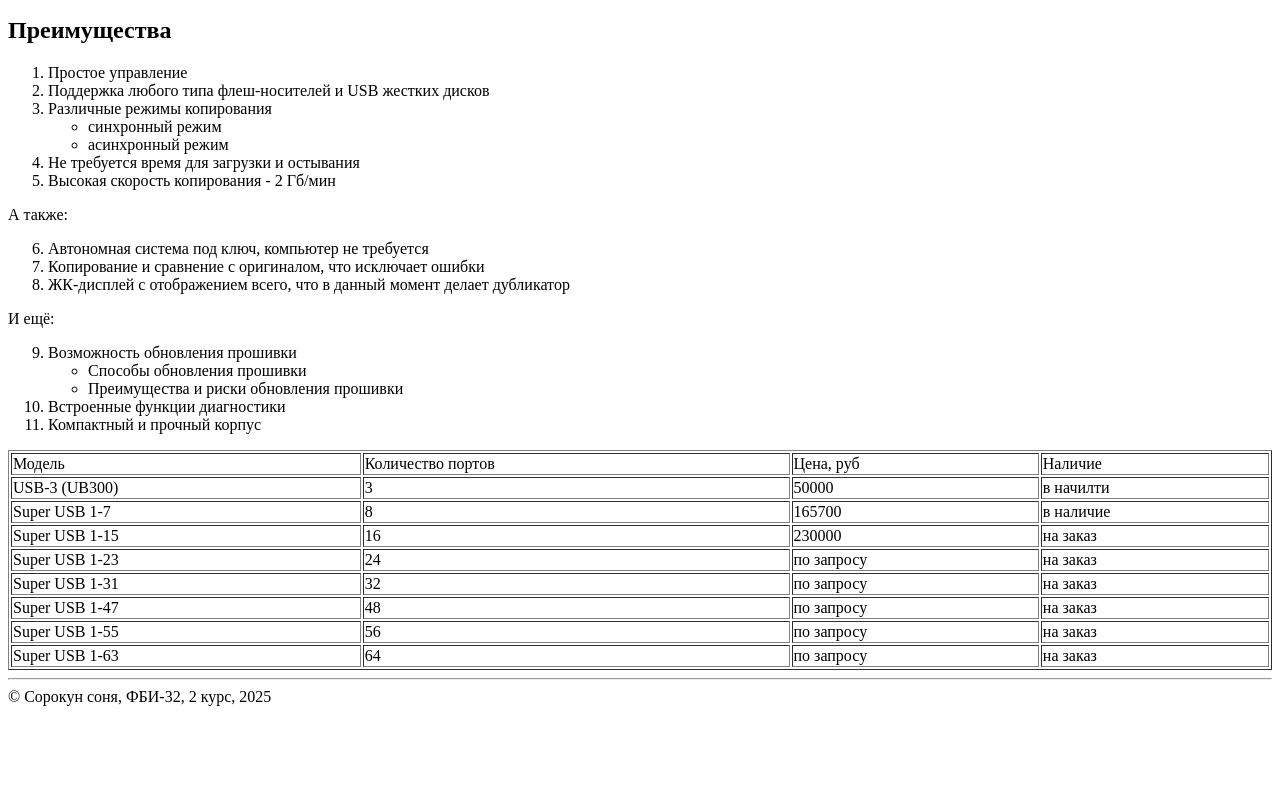
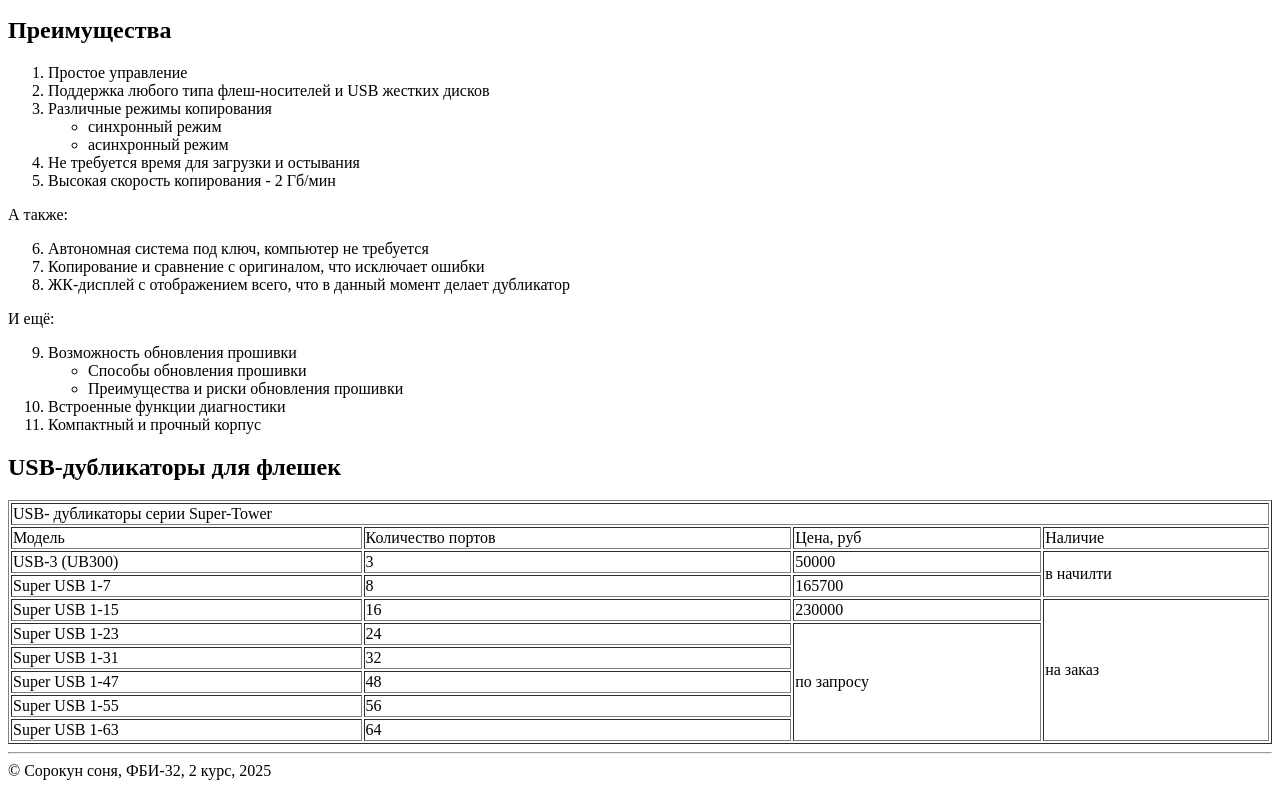
Before and after one commit to SonaySorokun/WEB, a plain HTML site: page lab2/usb.html in a window 1280 px wide. Shown: the part 346-1134 px from the top of the page. Before the commit the page ends 1060 px from the top, so only its background shows below. Drawn offline with Linux system fonts and the light colour scheme.

Commit message:
USB-дубликаторы серии Super-Tower

```diff
--- a/lab2/usb.html
+++ b/lab2/usb.html
@@ -70,7 +70,11 @@
                 <li>Компактный и прочный корпус</li>
             </ol>
 
+            <h2>USB-дубликаторы для флешек</h2>
             <table border="1", width="100%">
+                <tr>
+                    <td colspan="4">USB- дубликаторы серии Super-Tower</td>
+                </tr>
                 <tr>
                     <td>Модель</td>
                     <td>Количество портов</td>
@@ -81,49 +85,49 @@
                     <td>USB-3 (UB300)</td>
                     <td>3</td>
                     <td>50000</td>
-                    <td>в начилти</td>
+                    <td rowspan="2">в начилти</td>
                 </tr>
                 <tr>
                     <td>Super USB 1-7</td>
                     <td>8</td>
                     <td>165700</td>
-                    <td>в наличие</td>
+                    <!-- <td>в наличие</td> -->
                 </tr>
                 <tr>
                     <td>Super USB 1-15</td>
                     <td>16</td>
                     <td>230000</td>
-                    <td>на заказ</td>
+                    <td rowspan="6">на заказ</td>
                 </tr>
                 <tr>
                     <td>Super USB 1-23</td>
                     <td>24</td>
-                    <td>по запросу</td>
-                    <td> на заказ</td>
+                    <td rowspan="5">по запросу</td>
+                    <!-- <td> на заказ</td> -->
                 </tr>
                 <tr>
                     <td>Super USB 1-31</td>
                     <td>32</td>
-                    <td>по запросу</td>
-                    <td>на заказ</td>
+                    <!-- <td>по запросу</td> -->
+                    <!-- <td>на заказ</td> -->
                 </tr>
                 <tr>
                     <td>Super USB 1-47</td>
                     <td>48</td>
-                    <td>по запросу</td>
-                    <td>на заказ</td>
+                    <!-- <td>по запросу</td> -->
+                    <!-- <td>на заказ</td> -->
                 </tr>
                 <tr>
                     <td>Super USB 1-55</td>
                     <td>56</td>
-                    <td>по запросу</td>
-                    <td>на заказ</td>
+                    <!-- <td>по запросу</td> -->
+                    <!-- <td>на заказ</td> -->
                 </tr>
                 <tr>
                     <td>Super USB 1-63</td>
                     <td>64</td>
-                    <td>по запросу</td>
-                    <td>на заказ</td>
+                    <!-- <td>по запросу</td> -->
+                    <!-- <td>на заказ</td> -->
                 </tr>
             </table>
         </main>
```
